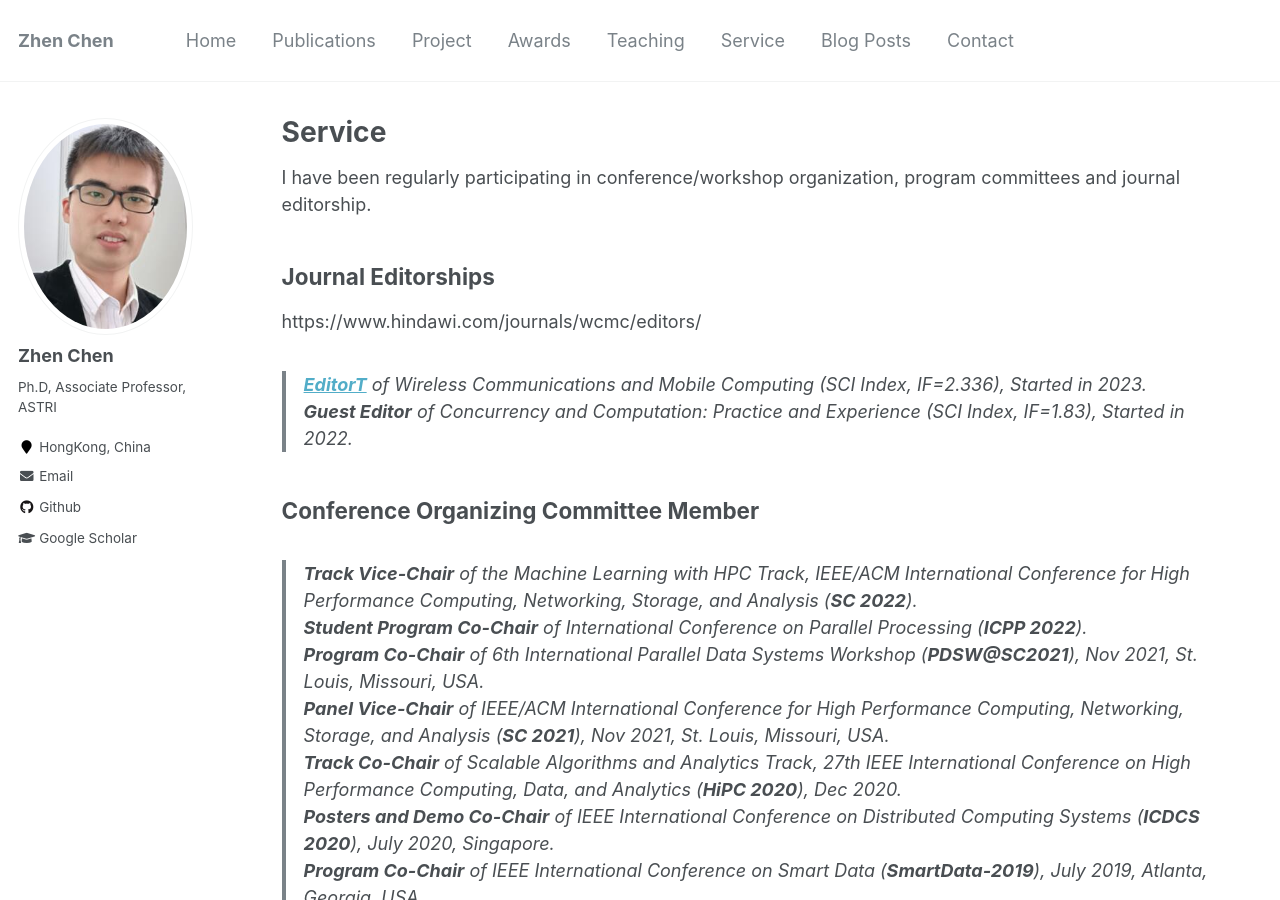
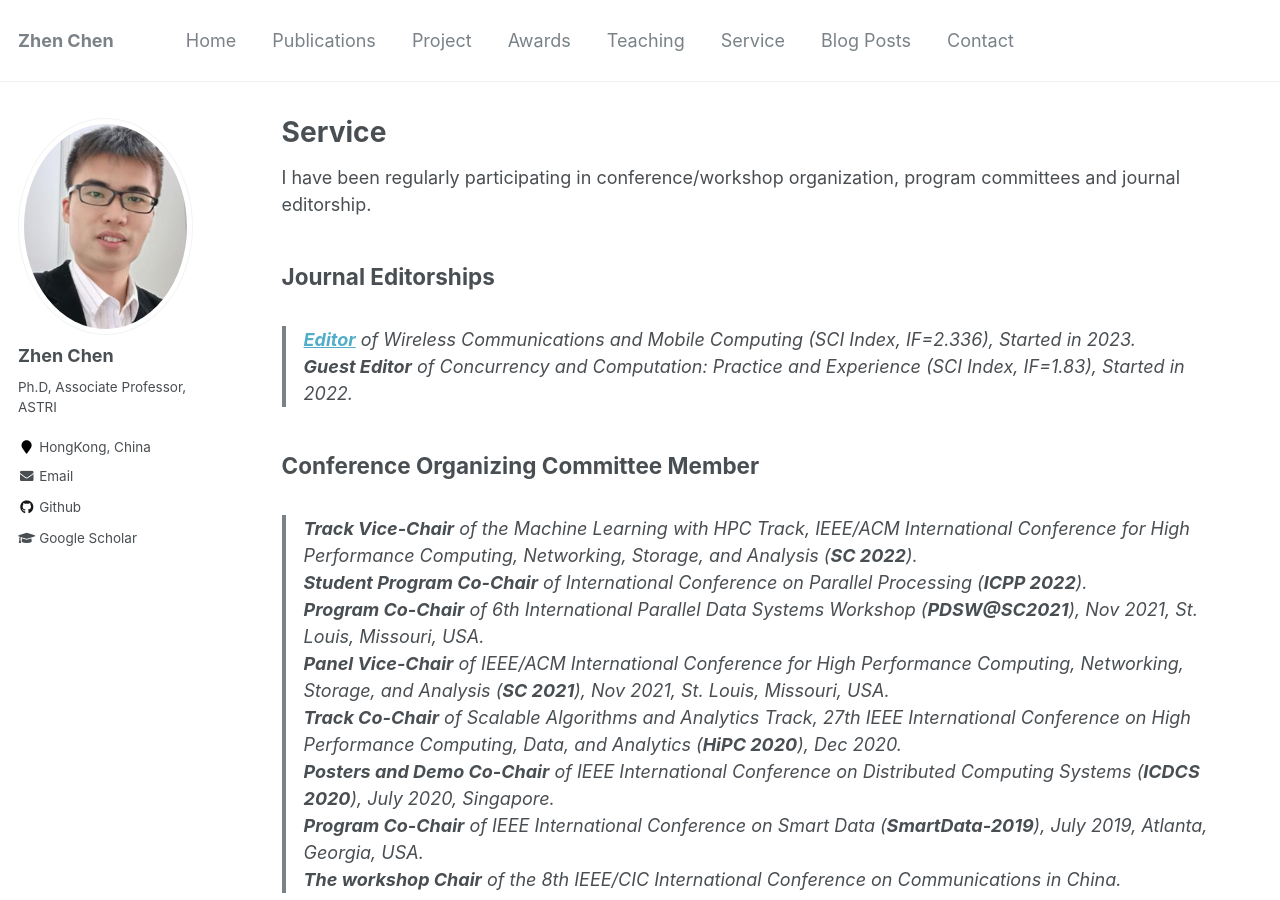
Before and after one commit to baile035/chenz_CV, a Jekyll site: the page built from _pages/service.md, in a window 1280 px wide and 900 px high. Built offline with Jekyll 4.4.1, drawn with Linux system fonts in a browser that asks for light colours.

Commit message:
Update service.md

```diff
--- a/_pages/service.md
+++ b/_pages/service.md
@@ -9,10 +9,10 @@ I have been regularly participating in conference/workshop organization, program
 
 Journal Editorships
 ---
-https://www.hindawi.com/journals/wcmc/editors/
 
 
-> **<a href="http://ceie.szu.edu.cn/">EditorT</a>** of Wireless Communications and Mobile Computing (SCI Index, IF=2.336), Started in 2023.<br>
+
+> **<a href="https://www.hindawi.com/journals/wcmc/editors/">Editor</a>** of Wireless Communications and Mobile Computing (SCI Index, IF=2.336), Started in 2023.<br>
 <!--
 > **Associate Editor** of IEEE Transactions on Parallel and Distributed Systems (SCI Index, IF=2.69), Started in Jan 2022.<br>
 -->
```
